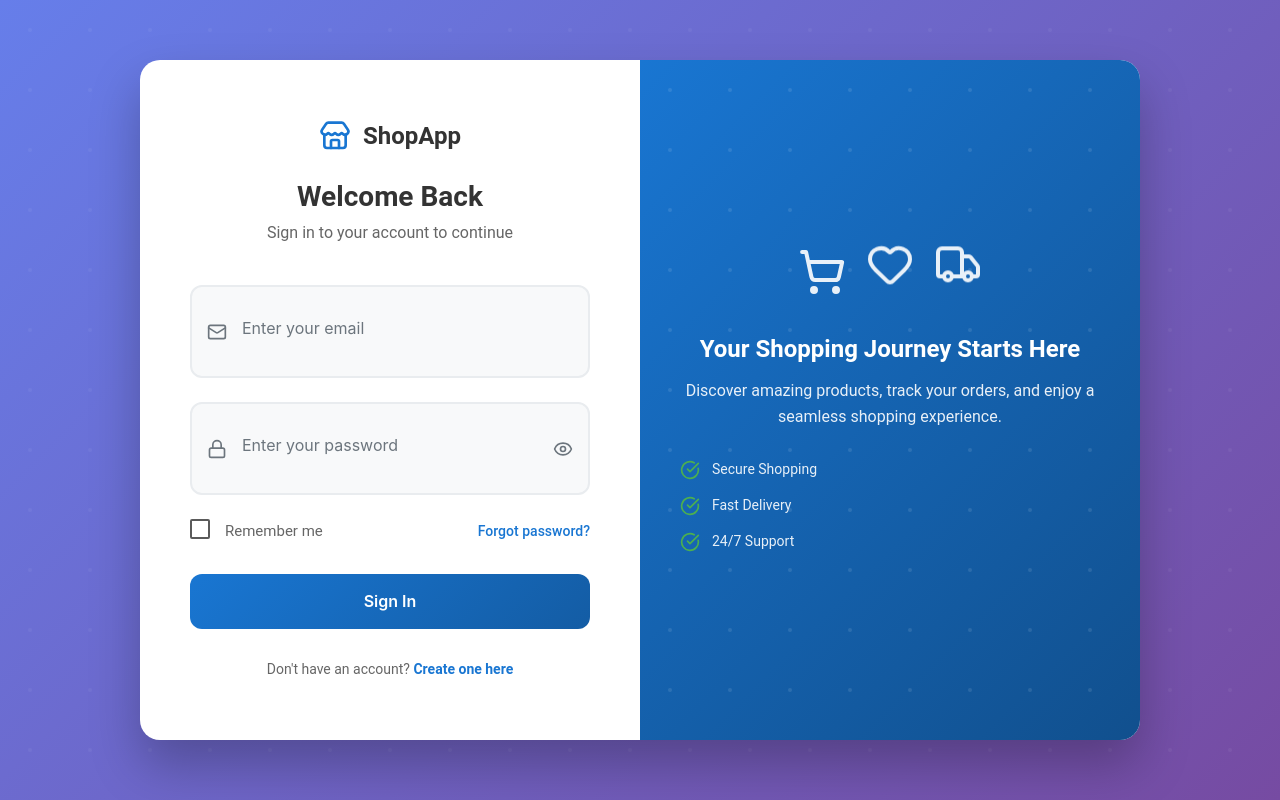
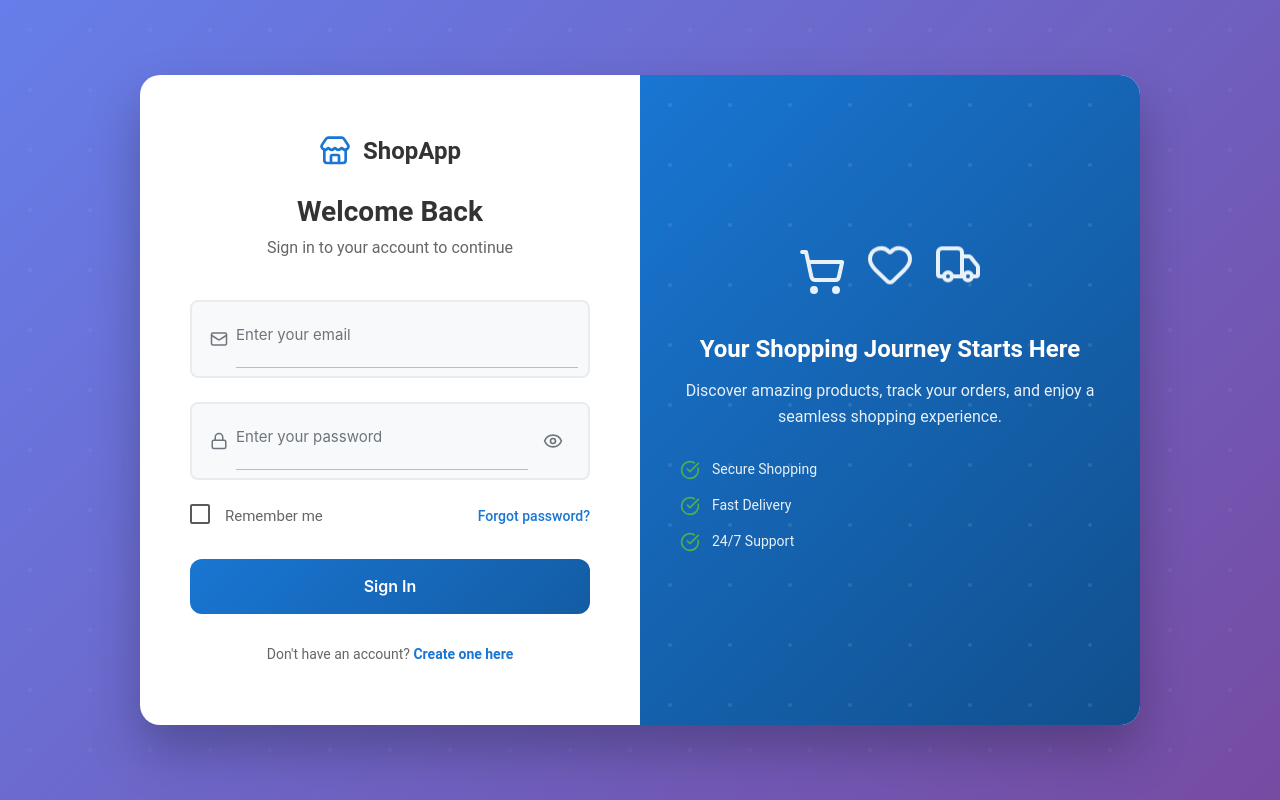
Before and after one commit to ZQKiren/OnlineMarketplace, a Vue app in the folder marketplace_fe/: page /login in a window 1280 px wide. Built offline with nearby package versions, Linux system fonts and the light colour scheme; no server answers.

Commit message:
Update UI Home, Login, Register,

```diff
--- a/marketplace_fe/src/components/common/Navbar.vue
+++ b/marketplace_fe/src/components/common/Navbar.vue
@@ -3,7 +3,7 @@
     <div class="nav-wrapper">
       <div class="container">
         <!-- Logo với z-index cao hơn -->
-        <router-link to="/" class="brand-logo">
+        <router-link to="/" class="brand-logo" @click="handleLogoClick">
           <ShoppingCart class="brand-icon" />
           <span class="brand-text">Marketplace</span>
         </router-link>
@@ -360,6 +360,10 @@ const goToChat = () => {
   hideChatNotification()
   router.push('/chat')
 }
+
+const handleLogoClick = (event) => {
+  event.currentTarget.blur();
+};
 
 const handleAvatarError = (event) => {
   event.target.src = '/placeholder-avatar.svg'
@@ -1036,4 +1040,47 @@ onUnmounted(() => {
   border: 1.5px solid #e3eaf5;
   background: #fff;
 }
+
+.brand-logo {
+  display: flex;
+  align-items: center;
+  gap: 10px;
+  transition: color 0.2s, transform 0.2s, box-shadow 0.2s;
+  cursor: pointer;
+  max-width: 100%;
+  overflow: hidden;
+  outline: none;
+  border: none;
+}
+@media (max-width: 600px) {
+  .brand-logo {
+    max-width: 100%;
+    overflow: hidden;
+    padding-left: 0;
+    padding-right: 0;
+  }
+}
+.brand-logo:focus, .brand-logo:active,
+button:focus, button:active,
+.nav-link:focus, .nav-link:active {
+  outline: none !important;
+  box-shadow: none !important;
+  border: none !important;
+}
+.brand-logo .brand-icon,
+.brand-logo .brand-text {
+  transition: color 0.2s, transform 0.2s, box-shadow 0.2s;
+}
+.brand-logo:hover .brand-icon,
+.brand-logo:focus .brand-icon {
+  color: #ff9800 !important;
+  transform: none;
+  box-shadow: none;
+}
+.brand-logo:hover .brand-text,
+.brand-logo:focus .brand-text {
+  color: #ff9800 !important;
+  transform: none;
+  box-shadow: none;
+}
 </style>
--- a/marketplace_fe/src/components/product/ProductCard.vue
+++ b/marketplace_fe/src/components/product/ProductCard.vue
@@ -434,6 +434,12 @@ const addToCart = async () => {
 }
 
 .product-content {
+  .product-header, .category-tag, .rating, .stock-info, .seller-info {
+    display: flex;
+    align-items: center;
+    gap: 6px;
+  }
+
   .product-header {
     display: flex;
     justify-content: space-between;
--- a/marketplace_fe/src/components/recommendation/TrendingProducts.vue
+++ b/marketplace_fe/src/components/recommendation/TrendingProducts.vue
@@ -127,7 +127,7 @@ export default {
       i {
         color: #ff5722;
         vertical-align: middle;
-        margin-right: 8px;
+        margin-right: 4px;
       }
     }
 
@@ -227,6 +227,7 @@ export default {
       .rank {
         font-size: 12px;
         font-weight: 700;
+        display: none;
       }
     }
 
--- a/marketplace_fe/src/views/Home.vue
+++ b/marketplace_fe/src/views/Home.vue
@@ -299,6 +299,9 @@ onMounted(async () => {
     }
 
     .card-content {
+      display: flex;
+      flex-direction: column;
+      align-items: center;
       padding: 40px 20px 30px;
 
       .category-icon {
@@ -322,19 +325,18 @@ onMounted(async () => {
     }
 
     .card-action {
+      display: flex;
+      justify-content: center;
+      align-items: center;
       padding: 20px;
-
-      .category-btn {
-        color: #1976d2;
-        font-weight: 600;
-        font-size: 1rem;
-        transition: all 0.3s ease;
-
-        &:hover {
-          background: rgba(25, 118, 210, 0.1);
-          color: #1565c0;
-        }
-      }
+      width: 100%; // Đảm bảo chiếm toàn bộ chiều rộng
+    }
+    .category-btn {
+      display: inline-block;
+      min-width: 100px;
+      text-align: center;
+      margin: 0 0 0 25px; // Dịch phải nhẹ
+      width: auto;
     }
 
     &:hover .category-icon {
--- a/marketplace_fe/src/views/admin/Dashboard.vue
+++ b/marketplace_fe/src/views/admin/Dashboard.vue
@@ -339,7 +339,6 @@
 
             <div v-else class="products-list">
               <div v-for="(product, index) in stats.topProducts.slice(0, 5)" :key="product.id" class="product-item">
-                <div class="product-rank">{{ index + 1 }}</div>
                 <div class="product-image">
                   <img :src="product.images?.[0] || '/placeholder.jpg'" :alt="product.name" @error="handleImageError">
                 </div>
@@ -1357,19 +1356,6 @@ $gradient-purple: linear-gradient(135deg, #FDBB2D 0%, #22C1C3 100%);
   background: #F9FAFB;
   border-radius: 12px;
 
-  .product-rank {
-    width: 32px;
-    height: 32px;
-    background: $primary;
-    color: white;
-    border-radius: 50%;
-    display: flex;
-    align-items: center;
-    justify-content: center;
-    font-weight: 700;
-    font-size: 0.9rem;
-  }
-
   .product-image {
     width: 50px;
     height: 50px;
--- a/marketplace_fe/src/views/auth/Login.vue
+++ b/marketplace_fe/src/views/auth/Login.vue
@@ -36,12 +36,11 @@
             <div class="input-wrapper">
               <Mail class="input-icon" />
               <input
-                type="email"
+                type="text"
                 v-model="form.email"
                 :class="{ error: errors.email }"
                 @input="clearFieldError('email')"
                 placeholder="Enter your email"
-                required
               >
             </div>
             <span v-if="errors.email" class="error-text">{{ errors.email }}</span>
@@ -56,7 +55,6 @@
                 :class="{ error: errors.password }"
                 @input="clearFieldError('password')"
                 placeholder="Enter your password"
-                required
               >
               <button
                 type="button"
@@ -222,26 +220,20 @@ const validateForm = () => {
 
 const handleLogin = async () => {
   if (!validateForm()) {
-    toast.error('Please check your information!')
+    // Không hiện toast lỗi nữa
     return
   }
-
   loading.value = true
   clearAllErrors()
-
   try {
     await authStore.login(form.value)
-
     toast.success('Welcome back!')
-
     const redirectTo = route.query.redirect || '/'
     router.push(redirectTo)
   } catch (error) {
-
     if (error.response) {
       const status = error.response.status
       const data = error.response.data
-
       switch (status) {
         case 401:
           errorMessage.value = 'Invalid email or password!'
@@ -250,10 +242,9 @@ const handleLogin = async () => {
           errorMessage.value = 'Account not found!'
           break
         case 403:
-          // ✅ Enhanced blocked user handling
           if (data.blocked || (data.message && data.message.toLowerCase().includes('blocked'))) {
             isBlockedRedirect.value = true
-            errorMessage.value = '' // Clear error message as we show blocked alert
+            errorMessage.value = ''
             toast.error('Your account has been blocked. Please contact support.')
           } else {
             errorMessage.value = data.message || 'Account is locked or not activated!'
@@ -281,11 +272,7 @@ const handleLogin = async () => {
     } else {
       errorMessage.value = error.message || 'An unexpected error occurred!'
     }
-
-    // ✅ Only show toast error if not a blocked user (blocked users get special alert)
-    if (!isBlockedRedirect.value) {
-      toast.error('Login failed!')
-    }
+    // Chỉ hiện toast nếu là blocked user (403), còn lại không hiện toast lỗi nữa
   } finally {
     loading.value = false
   }
@@ -454,8 +441,10 @@ const handleLogin = async () => {
   align-items: center;
   background: #f8f9fa;
   border: 2px solid #e9ecef;
-  border-radius: 12px;
+  border-radius: 8px;
   transition: all 0.3s ease;
+  min-height: 38px;
+  padding: 0 10px;
 
   &:focus-within {
     border-color: $primary-color;
@@ -465,19 +454,24 @@ const handleLogin = async () => {
 
   .input-icon {
     color: #6c757d;
-    margin: 0 15px;
-    width: 20px;
-    height: 20px;
+    margin: 0 8px;
+    width: 18px;
+    height: 18px;
   }
 
   input {
     flex: 1;
     border: none;
+    border-bottom: 1.5px solid #bdbdbd;
+    border-radius: 0;
+    transition: border-color 0.2s;
+    box-shadow: none;
     background: transparent;
-    padding: 18px 0;
-    font-size: 16px;
+    padding: 10px 0;
+    font-size: 15px;
     color: #333;
     outline: none;
+    min-height: 36px;
 
     &::placeholder {
       color: #6c757d;
@@ -485,6 +479,11 @@ const handleLogin = async () => {
 
     &.error {
       color: #c62828;
+    }
+    &:focus {
+      border-bottom: 2px solid #1976d2;
+      outline: none;
+      box-shadow: none;
     }
   }
 
@@ -610,12 +609,16 @@ const handleLogin = async () => {
 
   .loading-spinner {
     display: inline-block;
-    width: 20px;
-    height: 20px;
-    border: 2px solid #ffffff;
+    width: 14px;
+    height: 14px;
+    border: 2px solid #e0e0e0;
     border-radius: 50%;
-    border-top-color: transparent;
-    animation: spin 1s ease-in-out infinite;
+    border-top: 2px solid #1976d2;
+    border-right: 2px solid #e0e0e0;
+    border-bottom: 2px solid #e0e0e0;
+    border-left: 2px solid #e0e0e0;
+    animation: spin 0.6s linear infinite;
+    vertical-align: middle;
   }
 }
 
@@ -730,9 +733,8 @@ const handleLogin = async () => {
 }
 
 @keyframes spin {
-  to {
-    transform: rotate(360deg);
-  }
+  0% { transform: rotate(0deg); }
+  100% { transform: rotate(360deg); }
 }
 
 @keyframes float {
--- a/marketplace_fe/src/views/auth/Register.vue
+++ b/marketplace_fe/src/views/auth/Register.vue
@@ -36,7 +36,6 @@
                 :class="{ error: errors.name }"
                 @input="clearFieldError('name')"
                 placeholder="Enter your full name"
-                required
               >
             </div>
             <span v-if="errors.name" class="error-text">{{ errors.name }}</span>
@@ -46,12 +45,11 @@
             <div class="input-wrapper">
               <Mail class="input-icon" />
               <input
-                type="email"
+                type="text"
                 v-model="form.email"
                 :class="{ error: errors.email }"
                 @input="clearFieldError('email')"
                 placeholder="Enter your email"
-                required
               >
             </div>
             <span v-if="errors.email" class="error-text">{{ errors.email }}</span>
@@ -80,7 +78,6 @@
                 :class="{ error: errors.password }"
                 @input="clearFieldError('password')"
                 placeholder="Create a password"
-                required
               >
               <button
                 type="button"
@@ -104,7 +101,6 @@
                 :class="{ error: errors.confirmPassword }"
                 @input="clearFieldError('confirmPassword')"
                 placeholder="Confirm your password"
-                required
               >
               <button
                 type="button"
@@ -536,8 +532,10 @@ const handleRegister = async () => {
   align-items: center;
   background: #f8f9fa;
   border: 2px solid #e9ecef;
-  border-radius: 12px;
+  border-radius: 8px;
   transition: all 0.3s ease;
+  min-height: 38px;
+  padding: 0 10px;
 
   &:focus-within {
     border-color: $primary-color;
@@ -547,19 +545,24 @@ const handleRegister = async () => {
 
   .input-icon {
     color: #6c757d;
-    margin: 0 15px;
-    width: 20px;
-    height: 20px;
+    margin: 0 8px;
+    width: 18px;
+    height: 18px;
   }
 
   input {
     flex: 1;
     border: none;
+    border-bottom: 1.5px solid #bdbdbd;
+    border-radius: 0;
+    transition: border-color 0.2s;
+    box-shadow: none;
     background: transparent;
-    padding: 16px 0;
-    font-size: 16px;
+    padding: 10px 0;
+    font-size: 15px;
     color: #333;
     outline: none;
+    min-height: 36px;
 
     &::placeholder {
       color: #6c757d;
@@ -567,6 +570,12 @@ const handleRegister = async () => {
 
     &.error {
       color: #c62828;
+    }
+
+    &:focus {
+      border-bottom: 2px solid #1976d2;
+      outline: none;
+      box-shadow: none;
     }
   }
 
```
